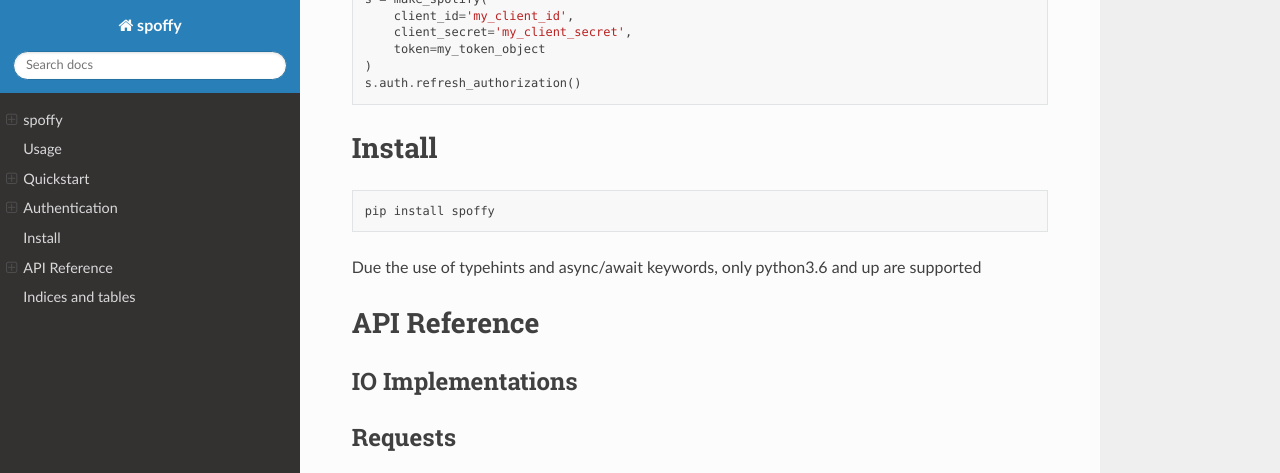
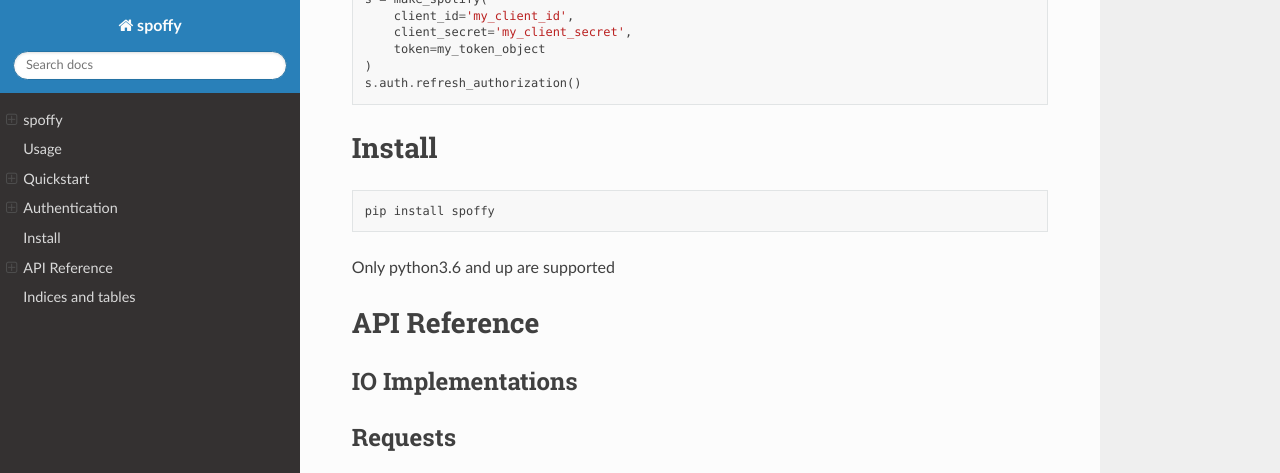
Before and after one commit to steinitzu/spoffy, a Sphinx documentation site: the page built from docs/index.rst, in a window 1280 px wide and 900 px high, scrolled down 3672 px, cut to the strip 0-473 px from the top of the window. Built offline with Sphinx 7.4.7 and the Read the Docs theme 2.0.0, drawn with Linux system fonts in a browser that asks for light colours.

Commit message:
py version

```diff
--- a/docs/index.rst
+++ b/docs/index.rst
@@ -170,7 +170,7 @@
 
    pip install spoffy
 
-Due the use of typehints and async/await keywords, only python3.6 and up are supported
+Only python3.6 and up are supported
 
 
 API Reference
```
Also changed, not shown: README.md (+2 -1 lines).
